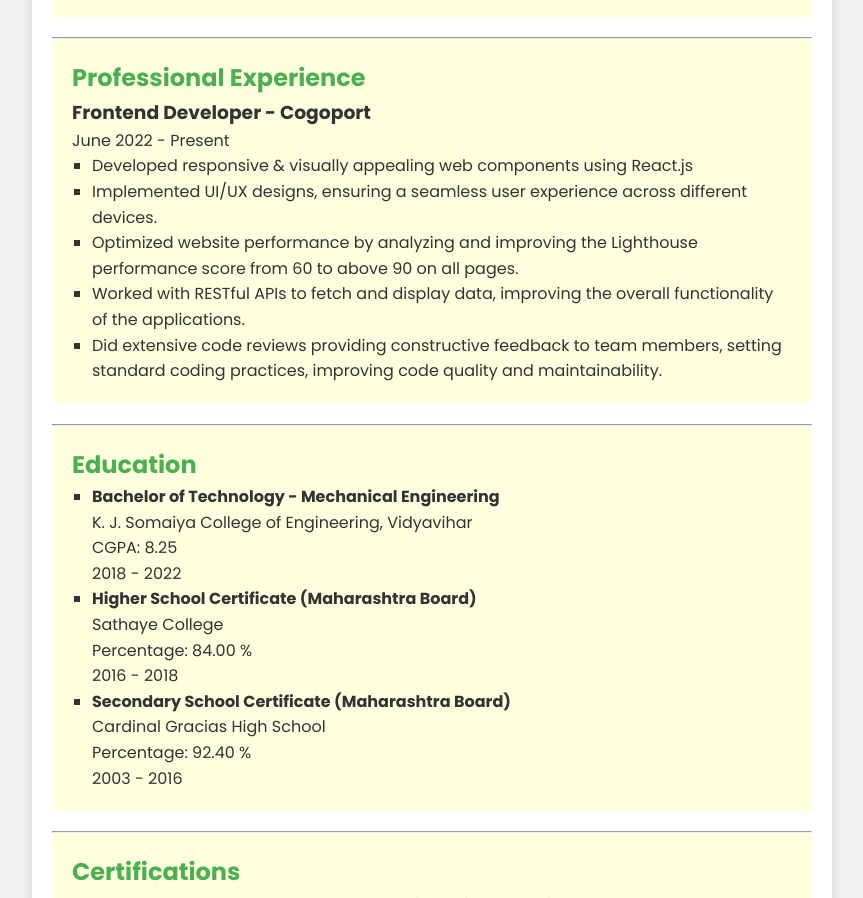
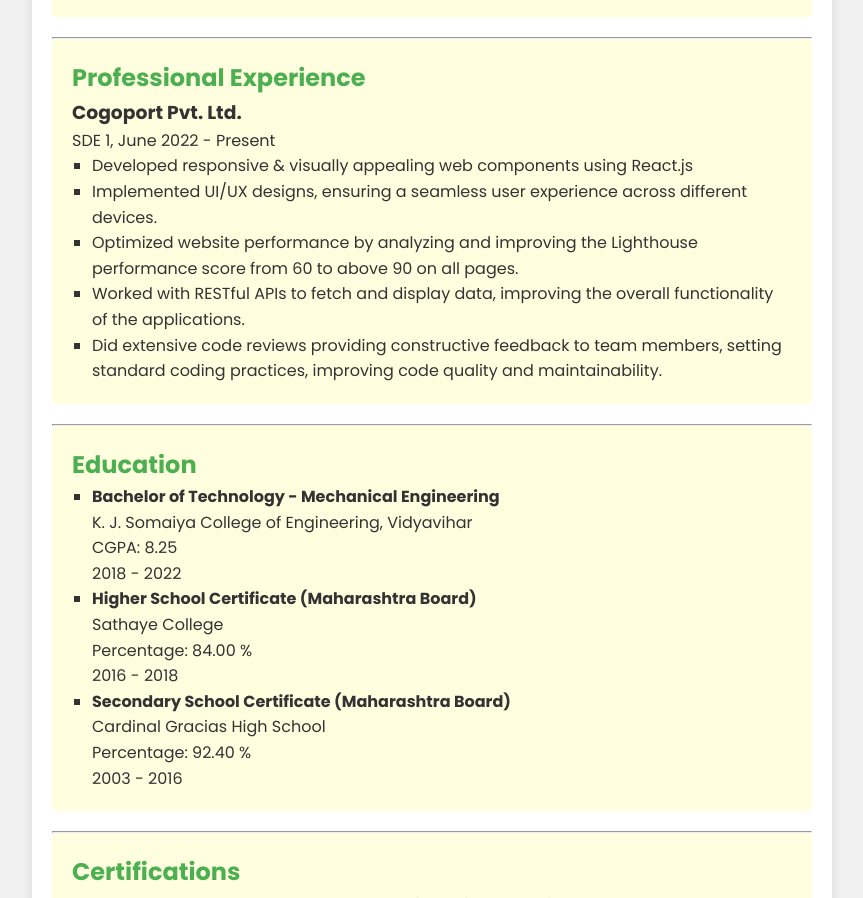
Before and after one commit to rohit-patil18/sample-resume, a plain HTML site: page index.html in a window 1280 px wide. Shown: the part 1188-2086 px from the top of the page, without its empty margins (208-1071 px from the left). Drawn offline with Linux system fonts and the light colour scheme.

Commit message:
company role

```diff
--- a/index.html
+++ b/index.html
@@ -104,8 +104,8 @@
             <h2>Professional Experience</h2>
 
             <article id="current-job">
-                <h3>Frontend Developer - Cogoport</h3>
-                <p>June 2022 - Present</p>
+                <h3>Cogoport Pvt. Ltd.</h3>
+                <p>SDE 1, June 2022 - Present</p>
                 <ul>
                     <li>
                         Developed responsive & visually appealing web components using React.js
```
